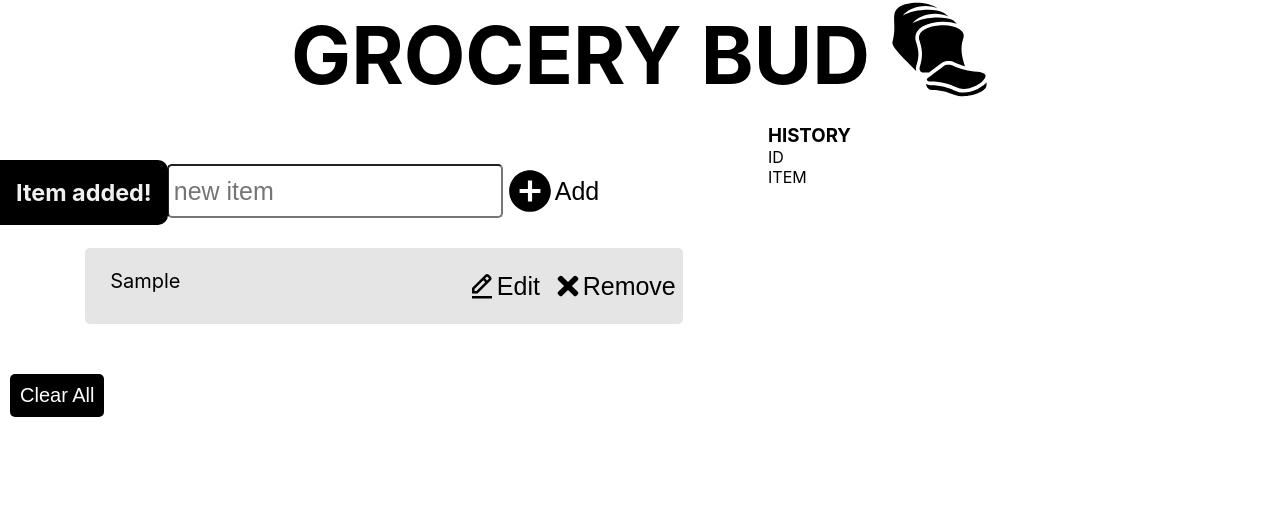
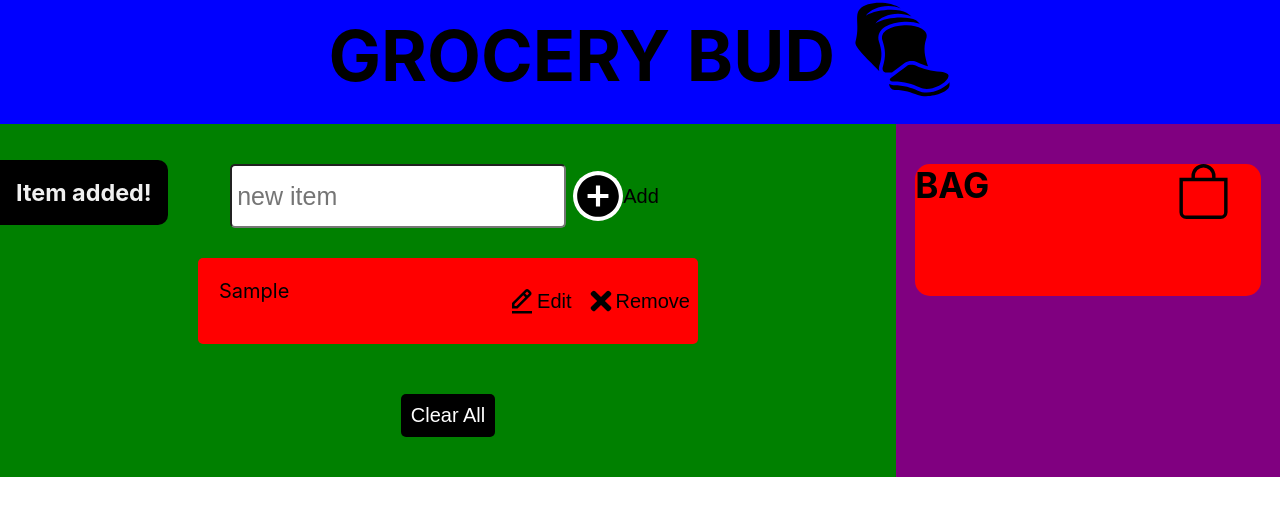
Before and after one commit to davidildefonso/freecodecamp-react-projects, a React (Create React App) app: page / in a window 1280 px wide. Both pictures are taken after typing "Sample" into the empty fields and a click on the button "Add". Shown: the top 516 px of the page. Built offline with nearby package versions, Linux system fonts and the light colour scheme.

Commit message:
need to correct styles

```diff
--- a/src/Components/Projects/GroceryBud/Components/Button/Elements.js
+++ b/src/Components/Projects/GroceryBud/Components/Button/Elements.js
@@ -13,7 +13,7 @@ export const ButtonWrapper = styled.button`
 	padding: ${
 			({  type	}) =>
 					type === "Modal"
-						&& "5px"
+						? "5px" : "5px"
 	};
 
 	border-radius: ${
@@ -107,6 +107,12 @@ export const ButtonWrapper = styled.button`
 
 	}
 
+	@media only screen and (min-width: 992px) {
+			font-size: min(12vw, 20px);
+
+
+	}
+
 
 
 `
--- a/src/Components/Projects/GroceryBud/Components/History/Elements.js
+++ b/src/Components/Projects/GroceryBud/Components/History/Elements.js
@@ -1,32 +1,135 @@
 import styled from "styled-components";
 
 export const Container = styled.div`
+	width:30%;
+	display: flex;
+	justify-content: center;
+	background: purple;
+	padding-top: 40px;
 
+`
 
+export const BagWrap = styled.div`
+
+	background: rgba(0,0,0,0.1);
+	position: relative;
+	border-radius: 15px;
 	display: ${
 			({  showHistory	}) =>
 					showHistory
-						? "block"
+						? "flex"
 						: "none"
 	};
+
+
+	flex-direction: column;
 
 	@media only screen and (min-width: 768px) {
 		display: ${
 			({  showHistory	}) =>
 					showHistory
-						? "block"
+						? "flex"
 						: "none"
 		};
 	}
 
 
 	@media only screen and (min-width: 992px) {
-		width: 40%;
-		display: block;
+		width: 90%;
+		height: fit-content;
+		display: flex;
+		background: red;
+
+	}
+
+
+`
+
+export const Title = styled.h3`
+
+	font-size: min(35px, 15vw);
+	margin-bottom: 20px;
+
+
+
+	@media only screen and (min-width: 768px) {
+
+	}
+
+
+	@media only screen and (min-width: 992px) {
+
+
+		margin-bottom: 50px;
+	}
+
+
+
+
+
+
+
+`
+
+
+
+
+export const IconWrap = styled.div`
+
+	font-weight: 100;
+	position: absolute;
+
+
+	@media only screen and (min-width: 768px) {
+
+	}
+
+
+	@media only screen and (min-width: 992px) {
+
+			font-size: min(10vh, 55px);
+			right: 30px;
 
 
 	}
 
 
 
+
+
+
 `
+
+export const ItemsWrap = styled.div`
+
+`
+
+export const  ItemsLi = styled.li`
+
+
+	@media only screen and (min-width: 768px) {
+		font-size: min(25vw, 25px);
+	}
+
+
+	@media only screen and (min-width: 992px) {
+		font-size: min(25vw, 25px);
+		margin-bottom: 15px;
+
+		word-wrap: break-word;
+	}
+
+`
+
+export const ItemsUl = styled.ul`
+
+	@media only screen and (min-width: 768px) {
+
+	}
+
+
+	@media only screen and (min-width: 992px) {
+		padding: 20px;
+	}
+
+`
--- a/src/Components/Projects/GroceryBud/Components/History/index.js
+++ b/src/Components/Projects/GroceryBud/Components/History/index.js
@@ -1,6 +1,8 @@
 import React, {useState, useEffect} from 'react'
 import { saveItemsToLocalStorage, getItemsFromLocalStorage, insertItemAtPosition} from '../../Utils/Functions'
-import { Container } from './Elements'
+import { Container, Title,  IconWrap, ItemsWrap, ItemsUl, ItemsLi, BagWrap} from './Elements'
+import { BsBag } from 'react-icons/bs'
+
 
 const History = ({updateHistoryList, showHistory, setUpdateHistoryList}) => {
 
@@ -46,23 +48,22 @@ const History = ({updateHistoryList, showHistory, setUpdateHistoryList}) => {
 
 	return (
 		<Container showHistory = {showHistory} >
-			<h3>HISTORY</h3>
-			<div>
-				<div>
-					<div>ID</div>
-					<div>ITEM</div>
-				</div>
+			<BagWrap>
+			<Title>BAG</Title>
+			<IconWrap><BsBag></BsBag></IconWrap>
+			<ItemsWrap>
+				<ItemsUl>
+					{historyItems.map(item =>
+						<ItemsLi
+							key={item.id}>
+							{item.text}
 
-				<div>
-					{historyItems.map(item =>
-						<div
-							key={item.id}>
-							{item.id} {item.text}
-						</div>
+						</ItemsLi>
 					)}
-				</div>
+				</ItemsUl>
 
-			</div>
+			</ItemsWrap>
+			</BagWrap>
 		</Container>
 	)
 }
--- a/src/Components/Projects/GroceryBud/Components/ItemsList/Elements.js
+++ b/src/Components/Projects/GroceryBud/Components/ItemsList/Elements.js
@@ -3,6 +3,7 @@ import styled from "styled-components";
 export const SingleItem = styled.div`
 	margin-bottom: 20px;
 	display: flex;
+	flex-direction: column;
 	justify-content: space-around;
 	font-size: min(10vw, 20px);
 	width: 80%;
@@ -15,6 +16,20 @@ export const SingleItem = styled.div`
 		border: 1px rgba(0,0,0,0.3) solid;
 		cursor: pointer;
 	}
+
+	@media only screen and (min-width: 550px) {
+			flex-direction: row;
+
+
+	}
+
+	@media only screen and (min-width: 992px) {
+
+		max-width: 500px;
+		width: 80%;
+		background: red;
+	}
+
 
 
 `
@@ -46,3 +61,24 @@ export const Input = styled.input`
 	}
 
 `
+
+export const ButtonsContainer = styled.div`
+
+	display: flex;
+	flex-direction: row;
+
+	margin-top: 20px;
+	justify-content: center;
+
+	@media only screen and (min-width: 550px) {
+
+			margin-top: 0px;
+
+	}
+
+	@media only screen and (min-width: 992px) {
+
+
+	}
+
+`
--- a/src/Components/Projects/GroceryBud/Components/ItemsList/index.js
+++ b/src/Components/Projects/GroceryBud/Components/ItemsList/index.js
@@ -5,11 +5,11 @@ import { BiEditAlt } from 'react-icons/bi'
 import { ImCancelCircle } from 'react-icons/im'
 import { GiConfirmed } from 'react-icons/gi'
 import { FaTimes } from 'react-icons/fa'
-import { SingleItem, ItemText , Input, Container } from './Elements'
+import { SingleItem, ItemText , Input, Container , ButtonsContainer} from './Elements'
 
 
 
-const ItemsList = ({items, setItems, editing, setEditing, setLastItemSentToHistory,
+const ItemsList = ({items, setItems, editing, setEditing,
 	updateNotification , setShowModal, setItemIdToBeDeleted, setUpdateHistoryList
 }) => {
 
@@ -90,7 +90,6 @@ const ItemsList = ({items, setItems, editing, setEditing, setLastItemSentToHisto
 			saveItemsToLocalStorage(items.filter(item => item !== itemClicked))
 			setItems(getItemsFromLocalStorage())
 			setUpdateHistoryList({state: true, action: "addItem", id: id ,body: itemClicked, index: index})
-		//	setLastItemSentToHistory({...itemClicked, index})
 			updateNotification("Item purchased! Moved to history")
 		}
 	}
@@ -120,7 +119,7 @@ const ItemsList = ({items, setItems, editing, setEditing, setLastItemSentToHisto
 								>{item.text}</ItemText>
 					}
 					{editing && showItemInput.id === item.id
-						? <>
+						? <ButtonsContainer>
 								<Button
 									handleClick={() => confirmEditItemWithClick(item.id, item.value) }
 									text = "OK"
@@ -133,8 +132,8 @@ const ItemsList = ({items, setItems, editing, setEditing, setLastItemSentToHisto
 								>
 									<ImCancelCircle></ImCancelCircle>
 								</Button>
-						</>
-					:	<>
+						</ButtonsContainer>
+					:	<ButtonsContainer>
 							<Button
 								handleClick={() => startEditingItem(item.id) }
 								text  = "Edit"
@@ -146,7 +145,7 @@ const ItemsList = ({items, setItems, editing, setEditing, setLastItemSentToHisto
 								handleClick={() => showRemoveItemConfirmationModal(item.id)}
 								text  = "Remove"
 							>			<FaTimes></FaTimes></Button>
-						</>
+						</ButtonsContainer>
 					}
 
 				</SingleItem>
--- a/src/Components/Projects/GroceryBud/Components/List/Elements.js
+++ b/src/Components/Projects/GroceryBud/Components/List/Elements.js
@@ -2,7 +2,7 @@ import styled from "styled-components";
 
 export const Container = styled.div`
 	width: 100%;
-	padding: 40px 10px;
+	padding: 40px 0;
 	display: ${
 			({  showHistory	}) =>
 					showHistory
@@ -26,9 +26,10 @@ export const Container = styled.div`
 	}
 
 	@media only screen and (min-width: 992px) {
-		width: 60%;
-		display: block;
-
+		width: 70%;
+		display: flex;
+		background: green;
+		padding: 40px 0;
 	}
 
 `
--- a/src/Components/Projects/GroceryBud/Components/MainContent/Elements.js
+++ b/src/Components/Projects/GroceryBud/Components/MainContent/Elements.js
@@ -4,6 +4,7 @@ export const Container = styled.div`
 	width: 100vw;
 	display: flex;
 	flex-direction: column;
+
 
 	@media only screen and (min-width: 768px) {
 
@@ -12,9 +13,8 @@ export const Container = styled.div`
 	}
 
 	@media only screen and (min-width: 992px) {
-
 			flex-direction: row ;
-
+			background: yellow;
 	}
 
 `
--- a/src/Components/Projects/GroceryBud/Components/MainContent/index.js
+++ b/src/Components/Projects/GroceryBud/Components/MainContent/index.js
@@ -13,9 +13,6 @@ const MainContent = ({showHistory, setNotification, setNotificationTop, notifica
 
 	return (
 		<Container>
-		{/* { !showHistory
-			?  */}
-
 				 <List
 					setNotification = {setNotification}
 					setUpdateHistoryList = {setUpdateHistoryList}
@@ -24,14 +21,13 @@ const MainContent = ({showHistory, setNotification, setNotificationTop, notifica
 					setNotificationTop = {setNotificationTop}
 					notificationTop = {notificationTop}
 				></List>
-			{/* :  */}
+
 					<History
 					updateHistoryList = {updateHistoryList}
 					showHistory = {showHistory}
 					setUpdateHistoryList = {setUpdateHistoryList}
 				></History>
 
-		{/* } */}
 		</Container>
 	)
 }
--- a/src/Components/Projects/GroceryBud/Elements.js
+++ b/src/Components/Projects/GroceryBud/Elements.js
@@ -2,7 +2,6 @@ import styled from "styled-components";
 
 export const Container = styled.div`
 	width: 100vw;
-
 	display: flex;
 	justify-content: center;
 	align-items: center;
@@ -17,7 +16,7 @@ export const Container = styled.div`
 	}
 
 	@media only screen and (min-width: 992px) {
-
+		background: blue;
 
 
 	}
@@ -26,10 +25,23 @@ export const Container = styled.div`
 `
 
 export const Title = styled.h1`
-	font-size: min(20vw, 80px);
+
 	display: inline;
 	vertical-align: middle;
+
 	margin: 0;
+	@media only screen and (min-width: 768px) {
+
+
+
+	}
+
+	@media only screen and (min-width: 992px) {
+		font-size: 70px;
+
+
+	}
+
 `
 
 export const Span = styled.span`
@@ -39,7 +51,7 @@ export const Span = styled.span`
 `
 
 export const Icon = styled.span`
-	font-size: min(25vw, 100px);
+	font-size: 100px;
 	vertical-align: middle;
 
 `
```
